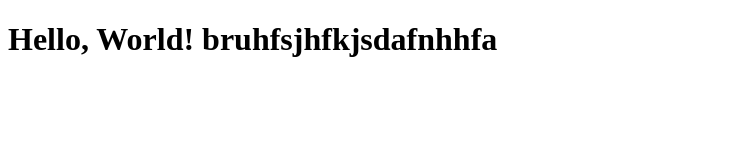
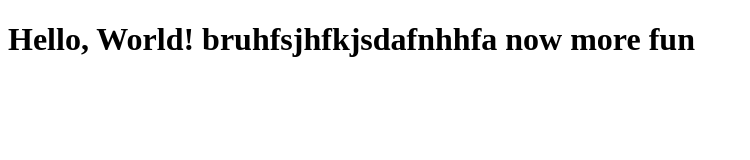
Before and after one commit to ZafeerTalha/my-project-app, a plain HTML site: page index.html in a window 1280 px wide. Shown: the whole page, without its empty margins (0-750 px from the left). Drawn offline with Linux system fonts and the light colour scheme.

Commit message:
3rd commit

```diff
--- a/index.html
+++ b/index.html
@@ -4,6 +4,6 @@
     <title>My HTML App</title>
 </head>
 <body>
-    <h1>Hello, World! bruhfsjhfkjsdafnhhfa</h1>
+    <h1>Hello, World! bruhfsjhfkjsdafnhhfa   now more fun</h1>
 </body>
 </html>
```
